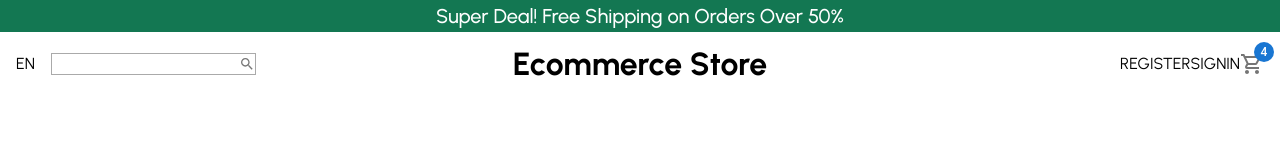
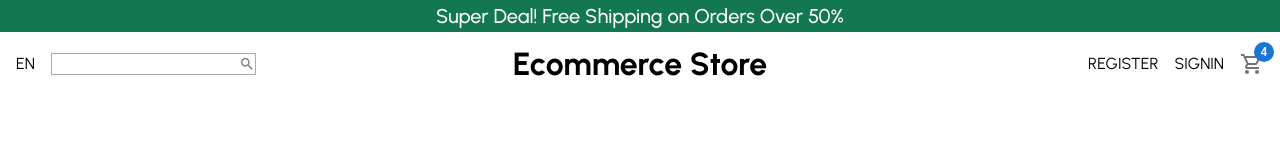
Before and after one commit to adarraji/react-shop, a React (Create React App) app: page / in a window 1280 px wide. Shown: the top 160 px of the page. Built offline with nearby package versions, Linux system fonts and the light colour scheme.

Commit message:
updated right nav styles

```diff
--- a/src/components/Navbar/Navbar.js
+++ b/src/components/Navbar/Navbar.js
@@ -20,9 +20,9 @@ const Navbar = () => {
                 <h1 className="tc">Ecommerce Store</h1>
             </div>
             <div className="flex-1 flex justify-end items-center">
-                <div>REGISTER</div>
-                <div>SIGNIN</div>
-                <div>
+                <div className="f5 ml3 pointer">{"REGISTER"}</div>
+                <div className="f5 ml3 pointer">{"SIGNIN"}</div>
+                <div className="f5 ml3 pointer">
                     <Badge badgeContent={4} color="primary">
                         <ShoppingCartOutlinedIcon color="action" />
                     </Badge>
```
